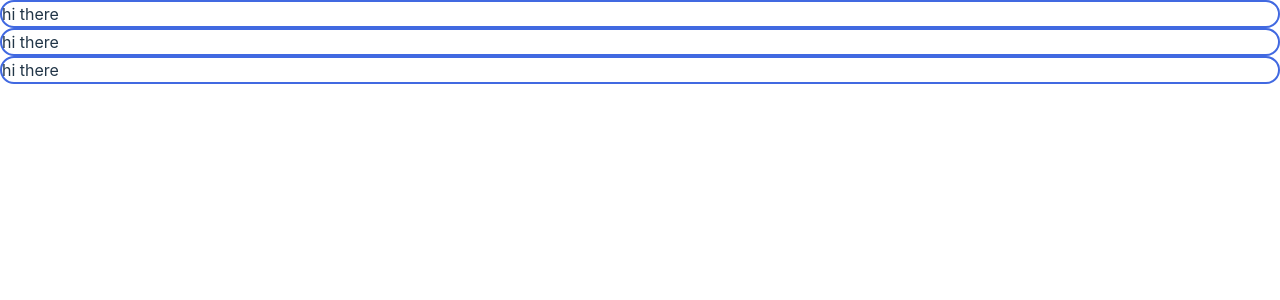
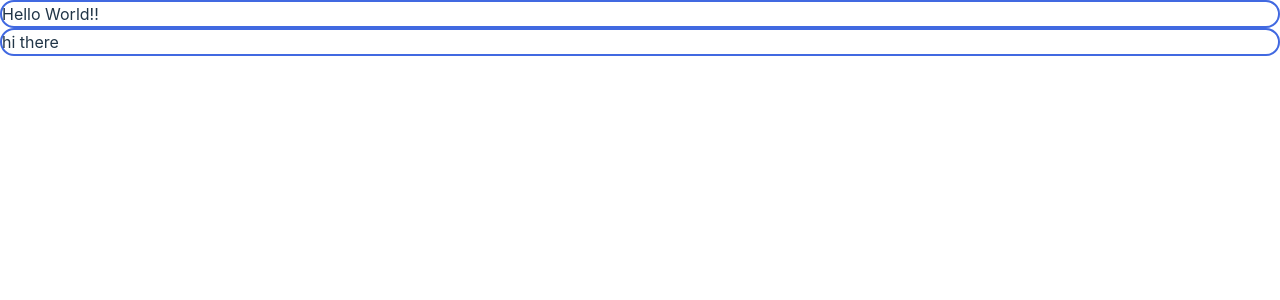
Before and after one commit to pankaj-gitcode/ReactJS, a React (Vite) app in the folder hooks_re-renderring_usememo_bigener-useEffect/hooksRerenderringMemoBignrUseEffect/: page / in a window 1280 px wide. Shown: the top 300 px of the page. Built offline with nearby package versions, Linux system fonts and the light colour scheme.

Commit message:
CardWrapper-v2

```diff
--- a/hooks_re-renderring_usememo_bigener-useEffect/hooksRerenderringMemoBignrUseEffect/src/components/Wrapper.jsx
+++ b/hooks_re-renderring_usememo_bigener-useEffect/hooksRerenderringMemoBignrUseEffect/src/components/Wrapper.jsx
@@ -3,9 +3,13 @@ import React, {useState} from 'react'
 export default function Wrapper(){
     return(
         <div>
-            <CardWrapper innerComponent={<TextComponent />}/>
-            <CardWrapper innerComponent={<TextComponent />}/>
-            <CardWrapper innerComponent={<TextComponent />}/>
+            <CardWrapper>
+                Hello World!!
+            </CardWrapper>
+            <CardWrapper>
+
+                <TextComponent />
+            </CardWrapper>
         </div>
     )
 }
@@ -18,10 +22,10 @@ function TextComponent(){
     )
 }
 
-function CardWrapper({innerComponent}){
+function CardWrapper({children}){
     return(
         <div style={{border:'2px solid royalblue', borderRadius:'100px'}}>
-            {innerComponent}
+            {children}
         </div>
     )
 }
```
